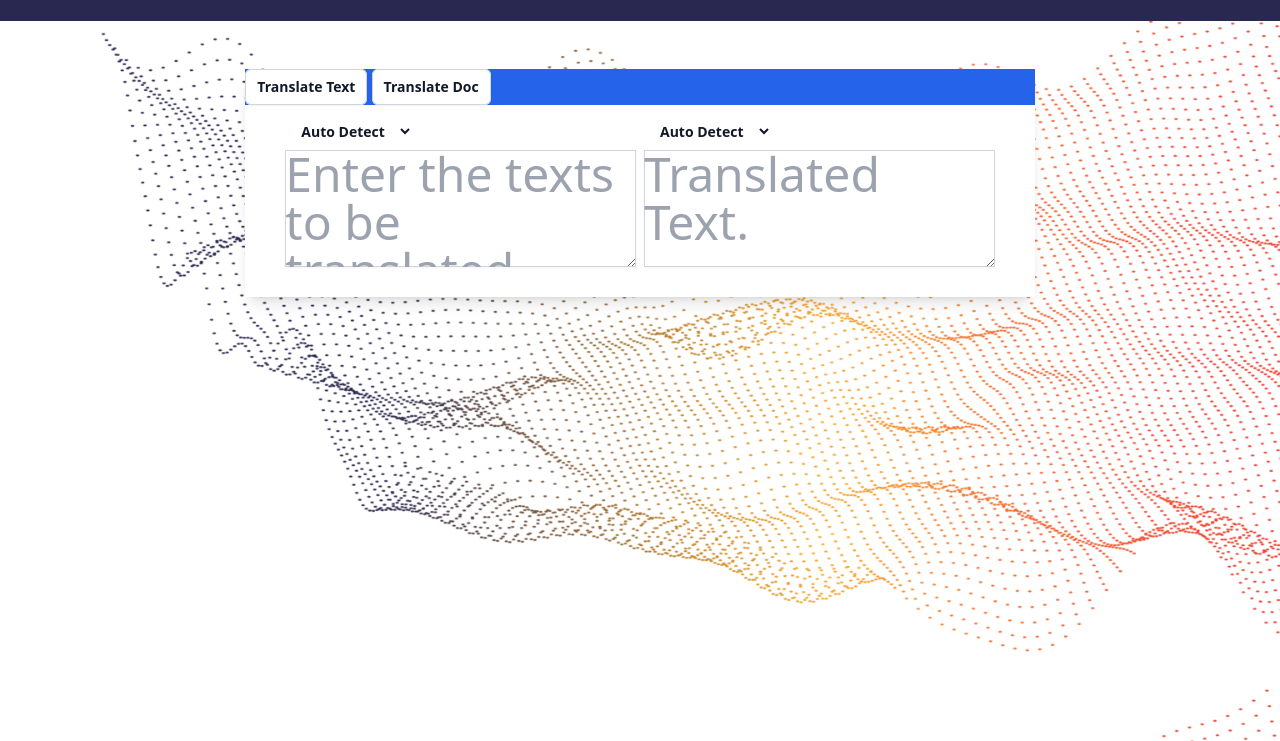
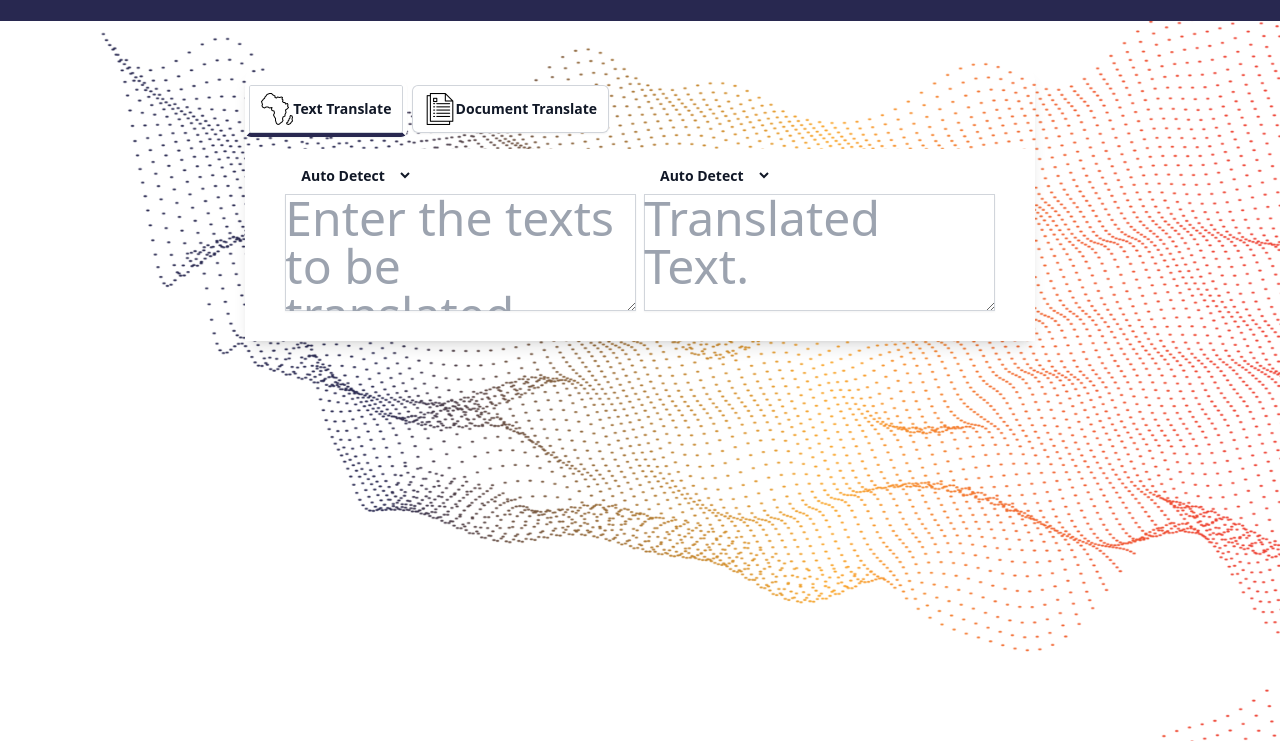
Before and after one commit to SunbirdAI/sunbird-ai-api-experimental, a website: page app/front_end/home.html in a window 1280 px wide. Shown: the part 59-800 px from the top of the page. Drawn offline with Linux system fonts and the light colour scheme.

Commit message:
Finished Adding buttons for Page switching

```diff
--- a/app/front_end/home.html
+++ b/app/front_end/home.html
@@ -17,13 +17,16 @@
     </header>
     <main class="p-12 flex" >
         <div class="w-2/3 container rounded-xl shadow-lg items-center ">
-            <div class="nav__bar bg-blue-600 block">
+            <div class="nav__bar py-3">
                 <nav>
-                    <button type="button" class="inline-flex items-center rounded-md bg-white px-3 py-2 text-sm font-semibold text-gray-900 shadow-sm ring-1 ring-inset ring-gray-300 hover:bg-gray-50">
-                    Translate Text
+                    <button type="button" class="border-4 border-white border-b-[#282850] inline-flex items-center rounded-md bg-white px-3 py-2 text-sm font-semibold text-gray-900 shadow-sm ring-1 ring-inset ring-gray-300 hover:bg-gray-50">
+                        <img class="h-8 w-auto" src="media/africa.png" alt="African Print">
+                        Text Translate
                     </button>
                     <button type="button" class="inline-flex items-center rounded-md bg-white px-3 py-2 text-sm font-semibold text-gray-900 shadow-sm ring-1 ring-inset ring-gray-300 hover:bg-gray-50">
-                    Translate Doc
+                        <img class="h-8 w-auto" src="media/document.png" alt="Add document">
+                        Document Translate
+                        <div class="" ></div>
                     </button>
 
                 </nav>
@@ -32,7 +35,7 @@
                 <div class="translate_text">
                     <div class="col1">
                         <select name="Souce Language" id="tta_select_drop" class="ttasrcsl inline-flex  justify-center gap-x-1.5 rounded-md bg-white px-3 py-2 text-sm font-semibold text-gray-900 hover:bg-gray-50">
-                            <option value="">Auto Detect</option>
+                            <option selected>Auto Detect</option>
                             <option value="English">English</option>
                             <option value="Luganda">Luganda</option>
                             <option value="Lugbara">Lugbara</option>
@@ -48,7 +51,7 @@
                 <div class="translate_text">
                     <div class="col1">
                         <select name="Souce Language" id="tta_select_drop" class="ttasrcsl inline-flex  justify-center gap-x-1.5 rounded-md bg-white px-3 py-2 text-sm font-semibold text-gray-900 hover:bg-gray-50">
-                            <option value="">Auto Detect</option>
+                            <option selected>Auto Detect</option>
                             <option value="English">English</option>
                             <option value="Luganda">Luganda</option>
                             <option value="Lugbara">Lugbara</option>
```
Also changed, not shown: app/front_end/output.css.
